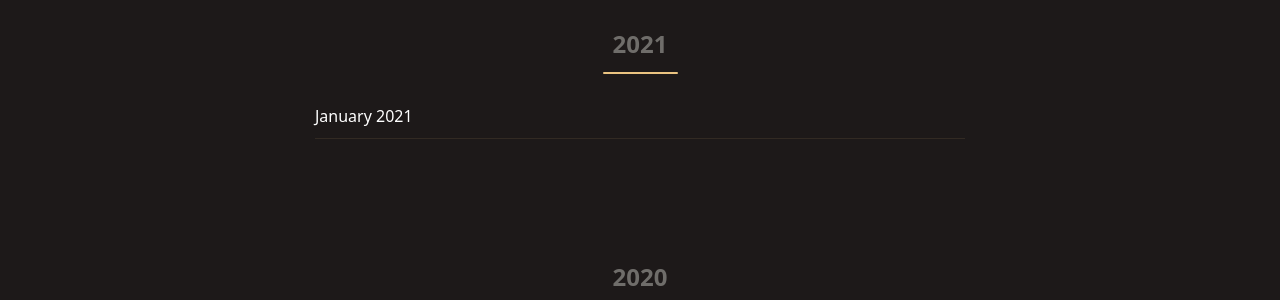
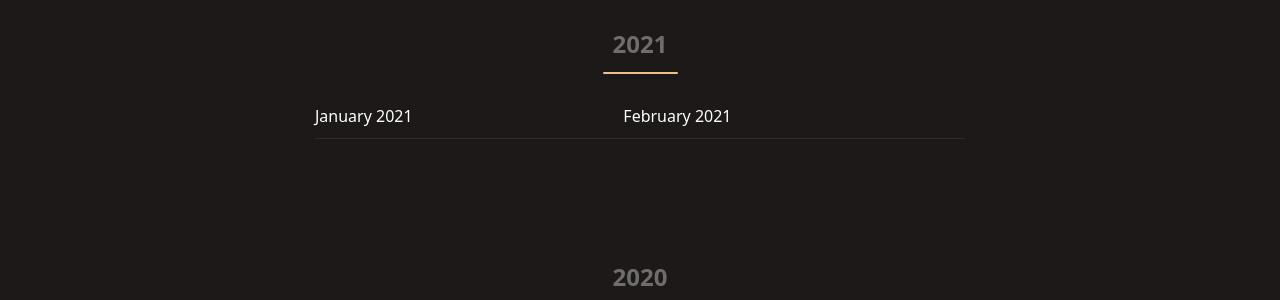
Before and after one commit to ateliedetemas/blpcrypto, a Jekyll site: the page built from _pages/en/reports.md, in a window 1280 px wide. Shown: the part 249-549 px from the top of the page. Built offline with Jekyll 4.4.1, drawn with Linux system fonts in a browser that asks for light colours.

Commit message:
Update reports.md

```diff
--- a/_pages/en/reports.md
+++ b/_pages/en/reports.md
@@ -7,7 +7,7 @@ permalink: "/en/reports/"
 
 ## 2021
 
-[January 2021]({{ '/assets/documents/relatorios/2021/01e.pdf' | absolute_url }})  |
+[January 2021]({{ '/assets/documents/relatorios/2021/01e.pdf' | absolute_url }})  |   [February 2021]({{ '/assets/documents/relatorios/2021/02e.pdf' | absolute_url }})
 
 ## 2020
 
```
